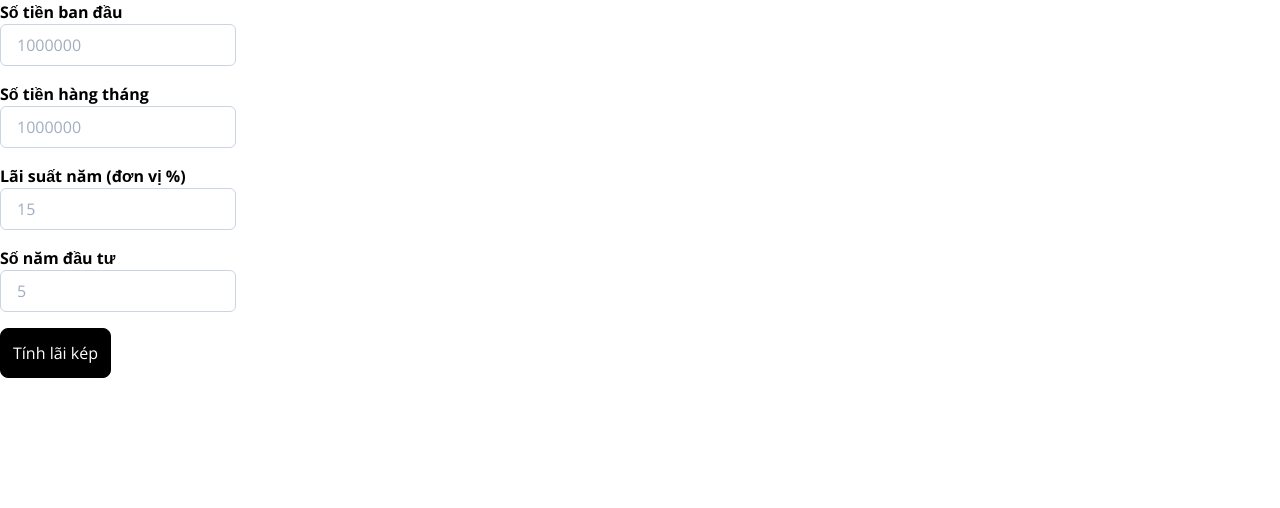
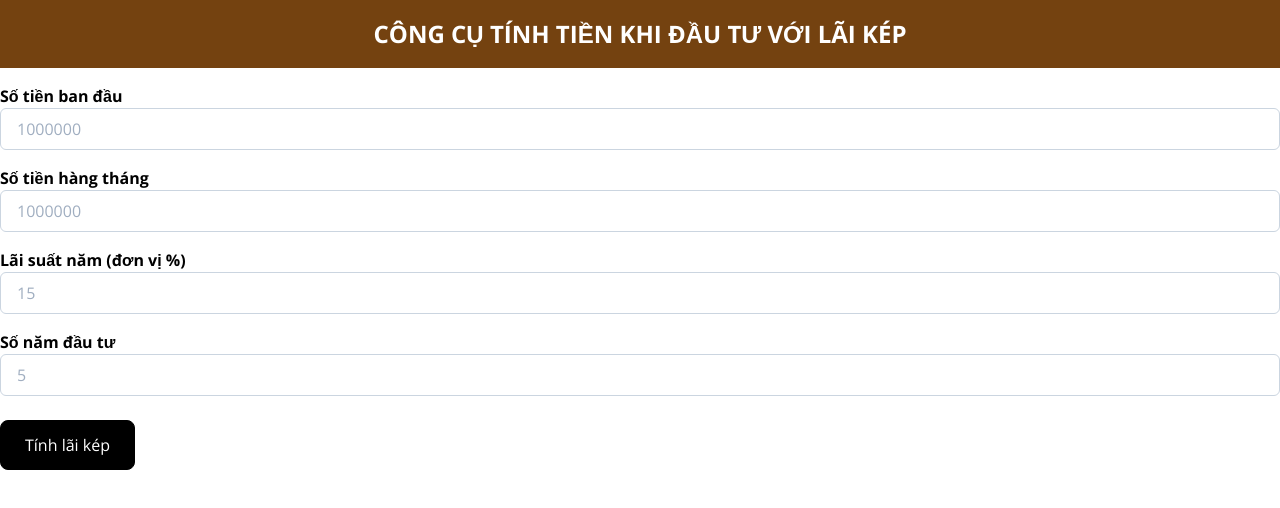
Before and after one commit to TDAK1509/tinhlai, a Nuxt app: page / in a window 1280 px wide. Shown: the top 508 px of the page. Built offline with nearby package versions, Linux system fonts and the light colour scheme.

Commit message:
Style position of parent components

```diff
--- a/components/CompoundInterestForm.vue
+++ b/components/CompoundInterestForm.vue
@@ -1,5 +1,5 @@
 <template>
-  <form @submit.prevent="submit">
+  <form class="w-96" @submit.prevent="submit">
     <text-field
       v-model="initialAmount"
       class="mb-4"
@@ -37,7 +37,7 @@
       title="Vui lòng chỉ điền số"
     />
     <button
-      class="p-3 border border-black rounded-lg bg-black text-white hover:bg-white hover:text-black"
+      class="p-3 px-6 mt-2 border border-black rounded-lg bg-black text-white hover:bg-white hover:text-black"
     >
       Tính lãi kép
     </button>
--- a/components/CompoundInterestTable.vue
+++ b/components/CompoundInterestTable.vue
@@ -1,5 +1,5 @@
 <template>
-  <table class="table-auto border-collapse">
+  <table class="border-collapse w-full">
     <thead>
       <tr>
         <th class="border border-black">Tháng</th>
--- a/components/TextField.vue
+++ b/components/TextField.vue
@@ -4,7 +4,7 @@
     ><br />
     <input
       :value="value"
-      class="py-2 px-4 border border-gray-400 rounded-md"
+      class="py-2 px-4 w-full border border-gray-400 rounded-md"
       type="text"
       v-bind="$attrs"
       v-on="inputListeners"
@@ -46,6 +46,3 @@ export default {
   }
 };
 </script>
-
-<style>
-</style>
--- a/layouts/default.vue
+++ b/layouts/default.vue
@@ -1,20 +1,24 @@
 <template>
-  <div>
+  <div class="container mx-auto">
     <Nuxt />
   </div>
 </template>
 
 <style lang="scss">
-@import url('https://fonts.googleapis.com/css2?family=Open+Sans:ital,wght@0,400;0,700;1,400&display=swap');
+@import url("https://fonts.googleapis.com/css2?family=Open+Sans:ital,wght@0,400;0,700;1,400&display=swap");
 
 :root {
   font-size: 16px;
 }
 
 html {
-  font-family: 'Open Sans', sans-serif;
+  font-family: "Open Sans", sans-serif;
   font-size: 1rem;
   box-sizing: border-box;
+}
+
+input {
+  font-size: 1rem;
 }
 
 *,
--- a/pages/index.vue
+++ b/pages/index.vue
@@ -1,11 +1,27 @@
 <template>
-  <div class="container mx-auto">
-    <CompoundInterestForm @submit="onCalculate" />
+  <div>
+    <h1
+      class="mb-4 p-4 uppercase font-bold text-2xl text-center bg-yellow-900 text-white"
+    >
+      Công cụ tính tiền khi đầu tư với lãi kép
+    </h1>
 
-    <template v-for="(yearResult, index) in compoundInterestResult">
-      <h1 :key="`table-title-${index}`">Năm {{ index + 1 }}</h1>
-      <CompoundInterestTable :key="`table-${index}`" :data="yearResult" />
-    </template>
+    <div class="mx-4 sm:mx-0">
+      <CompoundInterestForm @submit="onCalculate" />
+
+      <div
+        class="mt-4 grid grid-cols-1 sm:grid-cols-3 gap-4 justify-items-center"
+      >
+        <div
+          v-for="(yearResult, index) in compoundInterestResult"
+          :key="index"
+          class="w-full"
+        >
+          <h1>Năm {{ index + 1 }}</h1>
+          <CompoundInterestTable :data="yearResult" />
+        </div>
+      </div>
+    </div>
   </div>
 </template>
 
```
